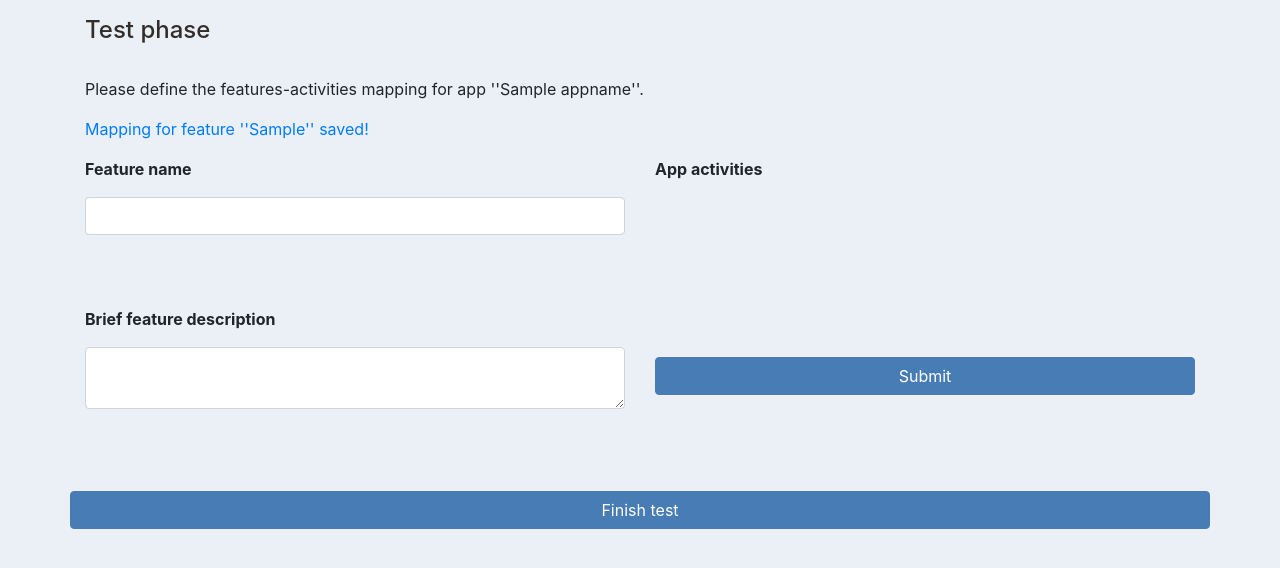
After one commit to gianlucascoccia/afp-mapping-site, a Flask app: template templates/test.html in a window 1280 px wide. The commit adds this page. Shown: the top 568 px of the page. Run offline with Flask 2, Linux system fonts and the light colour scheme; the template is opened without the code that fills it: values that come from a table or form of the project are taken from there, most other values are stand-ins (such as "Sample title", 1, 10 or a date in 2020); some libraries are stand-ins or nearby versions.

```diff
--- a/apps/test-activities.csv
+++ b/apps/test-activities.csv
@@ -0,0 +1,3 @@
+Activity1
+Activity2
+Activity3
--- a/main.py
+++ b/main.py
@@ -1,7 +1,9 @@
 import os.path
 import csv
+import datetime
 from flask import Flask, render_template, request
 from contact_form import ContactForm
+from mapping_form import MappingForm
 
 app = Flask(__name__)
 
@@ -29,6 +31,7 @@ def default():
 # Pre-test questionaire
 @app.route('/before-test/<appname>', methods=['GET', 'POST'])
 def before_explanation(appname):
+    # error handling: wrong url access
     if not activity_file_exists(appname):
         return handle_app_not_exists(appname)
     return render_template('before_test.html', appname=appname)
@@ -37,14 +40,39 @@ def before_explanation(appname):
 # Mappping test
 @app.route('/test/<appname>', methods=['GET', 'POST'])
 def test(appname):
+    submitted_feature, submitted_description = "", ""
+    timestamp = datetime.datetime.utcnow()
+    # error handling: wrong url access
     if not activity_file_exists(appname):
         return handle_app_not_exists(appname)
-    return 'Testooo!'
+
+    # load the list of activities for the app
+    with open('{}/{}-activities.csv'.format(APPS_FOLDER, appname), "r") as activities_file:
+        reader = csv.reader(activities_file, delimiter=";")
+        activities = [activity for activity in reader]
+
+    form = MappingForm(request.form)
+    if request.method == 'POST' and form.validate():
+        # if a mapping was submitted, retrieve it's data and reset form
+        submitted_feature = form.feature_name.data
+        submitted_description = form.feature_description.data
+        #activities
+        form.feature_name.data, form.feature_description.data = "", ""
+
+    # store data to file
+    with open(os.path.join(OUT_FOLDER, '{}-mappings.csv'.format(appname)), 'a') as csv_file:
+        writer = csv.writer(csv_file, delimiter='\t', quotechar='|', quoting=csv.QUOTE_MINIMAL)
+        writer.writerow([timestamp, submitted_feature, submitted_description])
+        csv_file.flush()
+
+    return render_template('test.html', appname=appname, form=form,
+                           submitted_feature=submitted_feature, activities=activities)
 
 
 # Post-test questionaire
 @app.route('/after-test/<appname>', methods=['GET', 'POST'])
 def after_questionaire(appname):
+    # error handling: wrong url access
     if not activity_file_exists(appname):
         return handle_app_not_exists(appname)
     return 'Questionaire!'
@@ -53,13 +81,15 @@ def after_questionaire(appname):
 # Page not found route
 @app.errorhandler(404)
 def page_not_found(e):
-    return render_template('page_not_found.html'), 404
+    form = ContactForm(request.form)
+    if request.method == 'POST' and form.validate():
+        return handle_error_submit(form)
+    return render_template('page_not_found.html', form=form), 404
 
 
 # Utility function for safety url-check
 # Checks whether the app exists in our db, otherwise redirect to error page
 def activity_file_exists(appname: str) -> bool:
-    print('{}/{}-activities.csv'.format(APPS_FOLDER, appname))
     return os.path.isfile('{}/{}-activities.csv'.format(APPS_FOLDER, appname))
 
 
@@ -67,10 +97,15 @@ def activity_file_exists(appname: str) -> bool:
 def handle_app_not_exists(appname):
     form = ContactForm(request.form)
     if request.method == 'POST' and form.validate():
-        name,email,message = form.name.data, form.email.data, form.message.data
-        with open(os.path.join(OUT_FOLDER,'messages.csv'), 'a') as csvfile:
-            writer = csv.writer(csvfile, delimiter='\t', quotechar='|', quoting=csv.QUOTE_MINIMAL)
-            writer.writerow([name] + [email] + [message])
-            csvfile.flush()
-        return render_template('message_sent.html', name=name)
+        return handle_error_submit(form)
     return render_template('app_not_found.html', appname=appname, form=form)
+
+
+# Utility function to handle the error report page
+def handle_error_submit(form):
+    name, email, message = form.name.data, form.email.data, form.message.data
+    with open(os.path.join(OUT_FOLDER, 'messages.csv'), 'a') as csv_file:
+        writer = csv.writer(csv_file, delimiter='\t', quotechar='|', quoting=csv.QUOTE_MINIMAL)
+        writer.writerow([name, email, message])
+        csv_file.flush()
+    return render_template('message_sent.html', name=name)
--- /dev/null
+++ b/mapping_form.py
@@ -0,0 +1,8 @@
+from wtforms import Form, TextField, TextAreaField, SubmitField, validators
+
+
+class MappingForm(Form):
+    feature_name = TextField("Feature name", [validators.DataRequired()])
+    feature_description = TextAreaField("Brief feature description", [validators.DataRequired()])
+    #activities =
+    submit = SubmitField("Submit")
--- a/static/css/main.css
+++ b/static/css/main.css
@@ -19,3 +19,20 @@ textarea#message {
 .help-block {
     color: red;
 }
+
+#test-form-row-one-right{
+    min-height: 150px;
+    oveflow: scroll;
+}
+
+#test-form-row-two-right{
+    padding-top: 50px;
+}
+
+#button-end-test-container{
+    margin-top: 50px;
+}
+
+#submit_feedback{
+    color: #007bff;
+}
--- a/templates/layout.html
+++ b/templates/layout.html
@@ -20,6 +20,16 @@
     <script src="{{url_for('static', filename='js/jquery-3.2.1.slim.min.js')}}"></script>
     <script src="{{url_for('static', filename='js/popper.min.js')}}"></script>
     <script src="{{url_for('static', filename='js/bootstrap.min.js')}}"></script>
+    <script>
+    $(function() {
+      $('.confirm').click(function(e) {
+        e.preventDefault();
+          if (window.confirm("Are you sure you want to proceed? You won't be able to go back")) {
+            location.href = this.href;
+          }
+        });
+    });
+</script>
     <div id="footer">
     </div>
   </body>
--- a/templates/message_sent.html
+++ b/templates/message_sent.html
@@ -4,7 +4,7 @@
 <div id="message-title-container" class="row">
 <div class="col"></div>
     <div id="message-title" class="col-lg-10 col-md-offset-1">
-        <h4>Thank you {{ name }}!</h4>
+        <h4>Thank you {{name}}!</h4>
     </div>
 <div class="col"></div>
 </div>
--- /dev/null
+++ b/templates/test.html
@@ -0,0 +1,47 @@
+{% extends "layout.html" %}
+{% block title %} A few remarks {% endblock %}
+{% block content %}
+<div id="test-title-container" class="row">
+    <div id="test-title" class="col-lg-10 col-md-offset-1">
+        <h4>Test phase</h4>
+    </div>
+</div>
+<div id="test-body-container" class="row">
+    <div id="test-body" class="col-lg-12">
+        <br>
+        <p>
+        Please define the features-activities mapping for app ''{{ appname }}''.
+        </p>
+        {% if submitted_feature %}
+        <p id="submit_feedback">
+            Mapping for feature ''{{ submitted_feature }}'' saved!
+        </p>
+        {% endif %}
+
+        {% from "_formhelper.html" import render_field %}
+        <form method=post>
+            <dl>
+                <div id="test-form-row-one" class="row">
+                    <div id="test-form-row-one-left" class="col-lg-6">
+                        {{ render_field(form.feature_name) }}
+                    </div>
+                    <div id="test-form-row-one-right" class="col-lg-6">
+                        <b>App activities</b>
+                    </div>
+                </div>
+                <div id="test-form-row-two" class="row">
+                    <div id="test-form-row-two-left" class="col-lg-6">
+                        {{ render_field(form.feature_description) }}
+                    </div>
+                    <div id="test-form-row-two-right" class="col-lg-6">
+                        <input type="submit" value="Submit" class="btn btn-primary btn-block">
+                    </div>
+                </div>
+            </dl>
+        </form>
+    </div>
+</div>
+<div id="button-end-test-container" class="row">
+    <a type="button" class="confirm btn btn-primary btn-block" href="/after-test/{{appname}}">Finish test</a>
+</div>
+{% endblock %}
```
